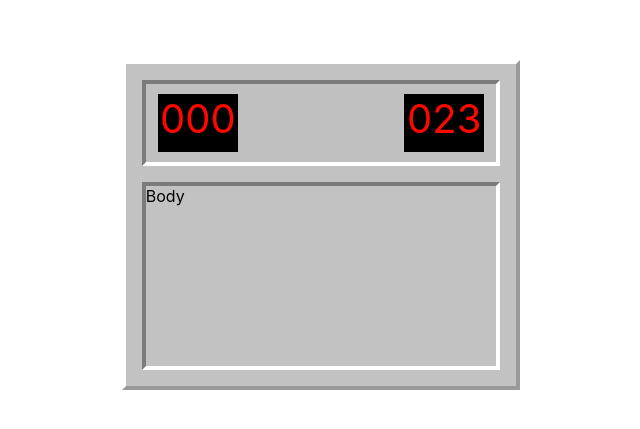
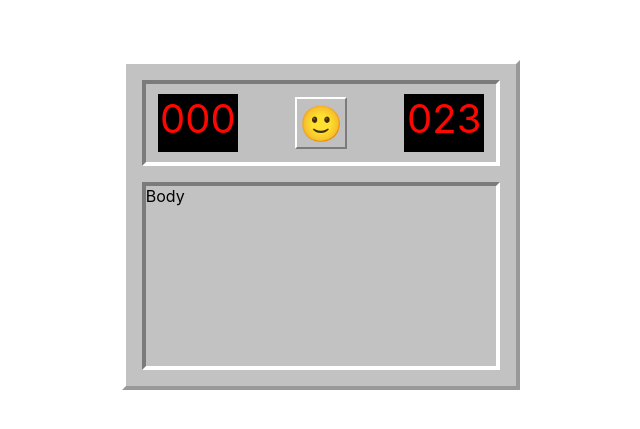
Before and after one commit to Saad-Daoud/React-demineur-ty, a React (Create React App) app: page / in a window 1280 px wide. Shown: the part 175-604 px from the top of the page, without its empty margins (319-959 px from the left). Built offline with nearby package versions, Linux system fonts and the light colour scheme.

Commit message:
Fineshed styling the Header

```diff
--- a/src/components/App/App.scss
+++ b/src/components/App/App.scss
@@ -27,3 +27,16 @@
     grid-template-columns: repeat(9, 1fr);
 
 }
+
+.Face{
+    display: flex;
+    align-items: center;
+    justify-content: center;
+    width: 52px;
+    height: 52px;
+    font-size: 35px;
+    border-width: 2px;
+    border-style: solid;
+    border-color: white #7b7b7b  #7b7b7b white;
+    cursor: pointer;
+}
--- a/src/components/App/index.tsx
+++ b/src/components/App/index.tsx
@@ -11,6 +11,11 @@ const App: React.FC = () => {
         <div className="App">
             <div className="Header">
                 <NumberDisplay value={0} />
+                <div className="Face">
+                    <span role="img" aria-label="face">
+                        🙂
+                    </span>
+                 </div>
                 <NumberDisplay value={23} />
             </div>
             <div className="Body">Body</div>
```
